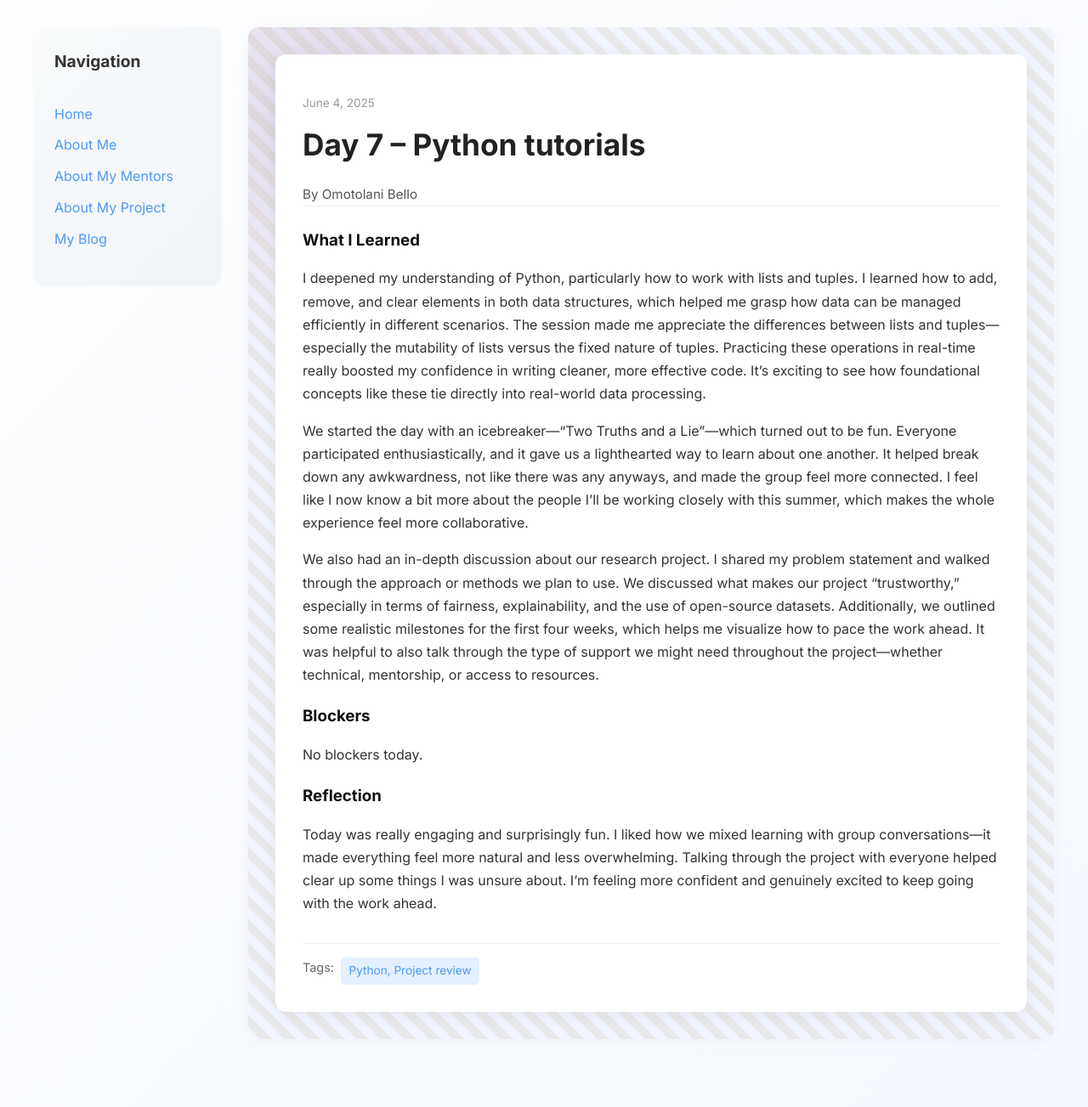
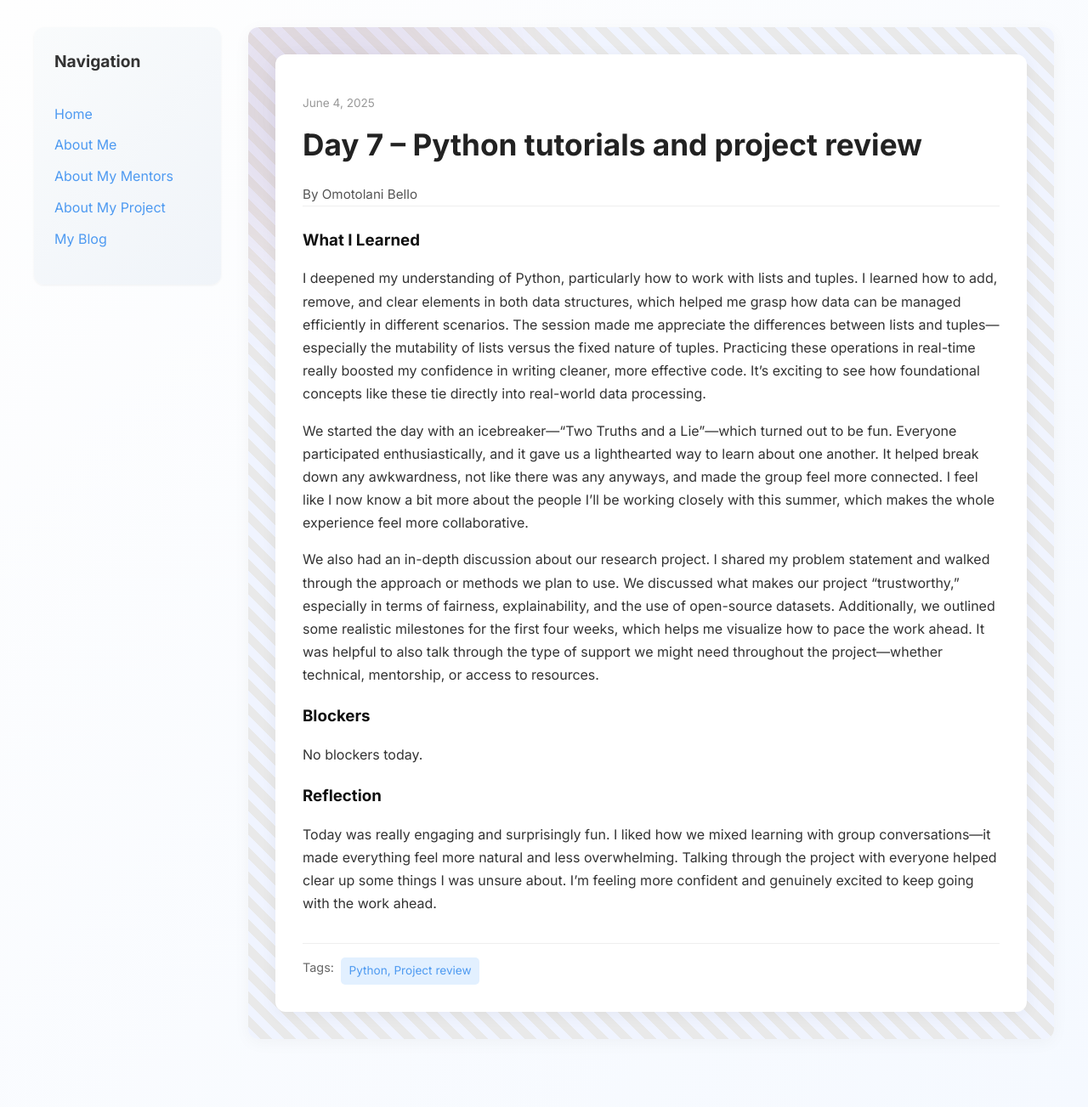
Before and after one commit to TolaniBello/TolaniBello.github.io, a Jekyll site: the page built from _posts/2025-06-04-day7.md, in a window 1280 px wide. Shown: the whole page at 85% size. Built offline with Jekyll 4.4.1, drawn with Linux system fonts in a browser that asks for light colours.

Commit message:
Update 2025-06-04-day7.md

```diff
--- a/_posts/2025-06-04-day7.md
+++ b/_posts/2025-06-04-day7.md
@@ -1,6 +1,6 @@
 ---
 layout: post
-title: "Day 7 – Python tutorials"
+title: "Day 7 – Python tutorials and project review"
 date: 2025-06-04
 author: Omotolani Bello
 permalink: /day7.html
```
